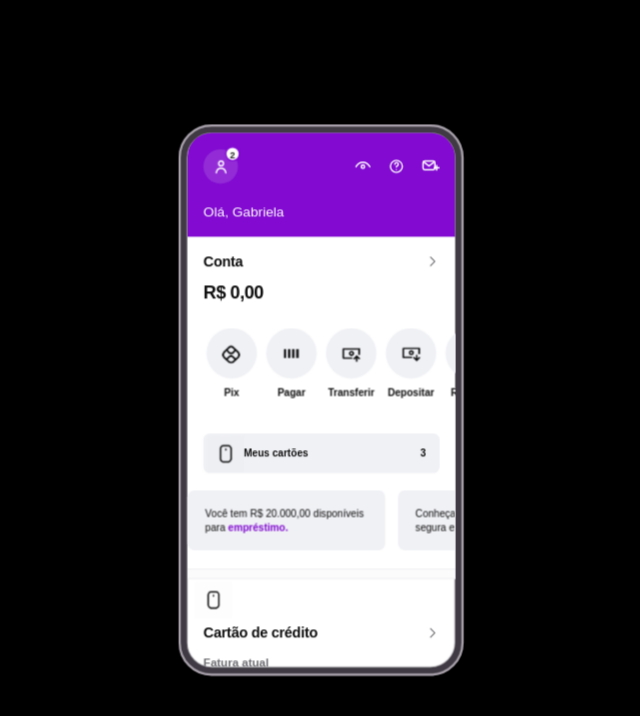
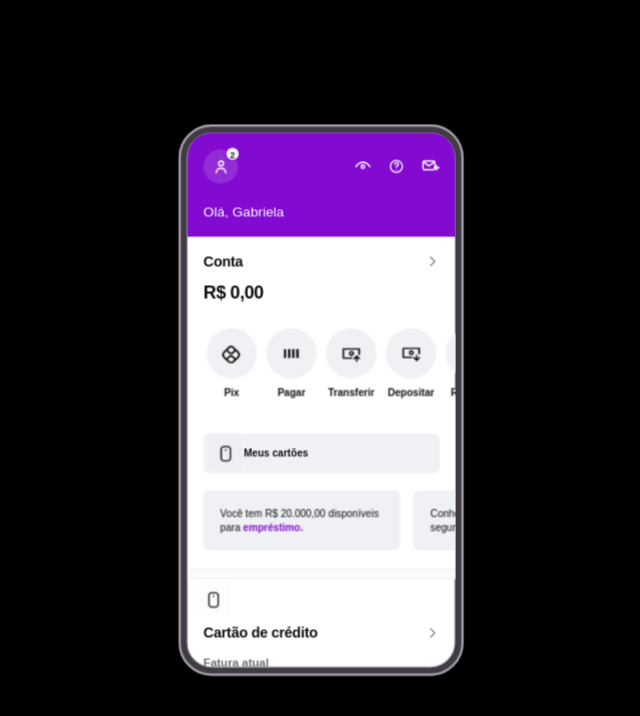
Before and after one commit to gabrielboladao2006/nuxenk, a Next.js app: page / in a window 1280 px wide. Shown: the top 716 px of the page, without its empty margins (319-959 px from the left). Built offline with nearby package versions, Linux system fonts and the light colour scheme.

Commit message:
Refine card spacing and icons

```diff
--- a/app/globals.css
+++ b/app/globals.css
@@ -32,16 +32,16 @@ button:focus-visible { outline: 2px solid var(--purple); outline-offset: 2px; }
 .quick-scroll { gap: 13px; margin-top: 36px; padding: 0 27px 6px; scroll-padding-inline: 27px; touch-action: pan-x; -webkit-overflow-scrolling: touch; }
 .quick-action { flex: 0 0 70px; padding: 0; background: transparent; text-align: center; scroll-snap-align: start; }
 .quick-circle { display: grid; width: 70px; height: 70px; place-items: center; border-radius: 50%; background: var(--light-gray); }
-.quick-icon, .card-icon { display: block; width: 50px; height: 50px; object-fit: contain; object-position: center; }
+.quick-icon { display: block; width: 50px; height: 50px; object-fit: contain; object-position: center; }
 .quick-action > span:last-child { display: block; margin-top: 12px; font-size: 14px; font-weight: 600; line-height: 17px; white-space: nowrap; }
 
 .cards-padding { margin-top: 41px; }
 .my-cards { width: 100%; height: 55px; padding: 0 15px 0 17px; border-radius: 9px; background: var(--light-gray); font-size: 14px; font-weight: 700; }
 .my-cards-main { gap: 12px; }
 .card-icon-frame { position: relative; display: inline-grid; width: 27px; height: 27px; flex: 0 0 27px; place-items: center; }
-.card-icon { position: absolute; max-width: none; mix-blend-mode: multiply; }
-.card-count { min-width: 16px; text-align: center; }
-.notices-scroll { gap: 18px; margin-top: 23px; padding: 0 22px; }
+.card-icon { position: absolute; display: block; width: 44px; height: 44px; max-width: none; object-fit: contain; object-position: center; mix-blend-mode: multiply; }
+.notices-scroll { gap: 18px; margin-top: 23px; padding: 0 22px 0 0; scroll-snap-type: none; }
+.notice-card:first-child { margin-left: 22px; }
 .notice-card { flex: 0 0 274px; height: 84px; padding: 0 24px; border-radius: 10px; background: var(--light-gray); font-size: 14px; line-height: 20px; text-align: left; scroll-snap-align: start; }
 .notice-card strong { color: var(--purple); font-weight: 700; }
 
--- a/app/page.tsx
+++ b/app/page.tsx
@@ -89,7 +89,6 @@ export default function Home() {
         <div className="section-padding cards-padding">
           <button className="my-cards" type="button" onClick={() => showNotice("Seus cartões")}>
             <span className="my-cards-main"><span className="card-icon-frame"><img className="card-icon" src="/action-icons/cartoes.png" alt="" /></span><span>Meus cartões</span></span>
-            <span className="card-count">3</span>
           </button>
         </div>
 
```
